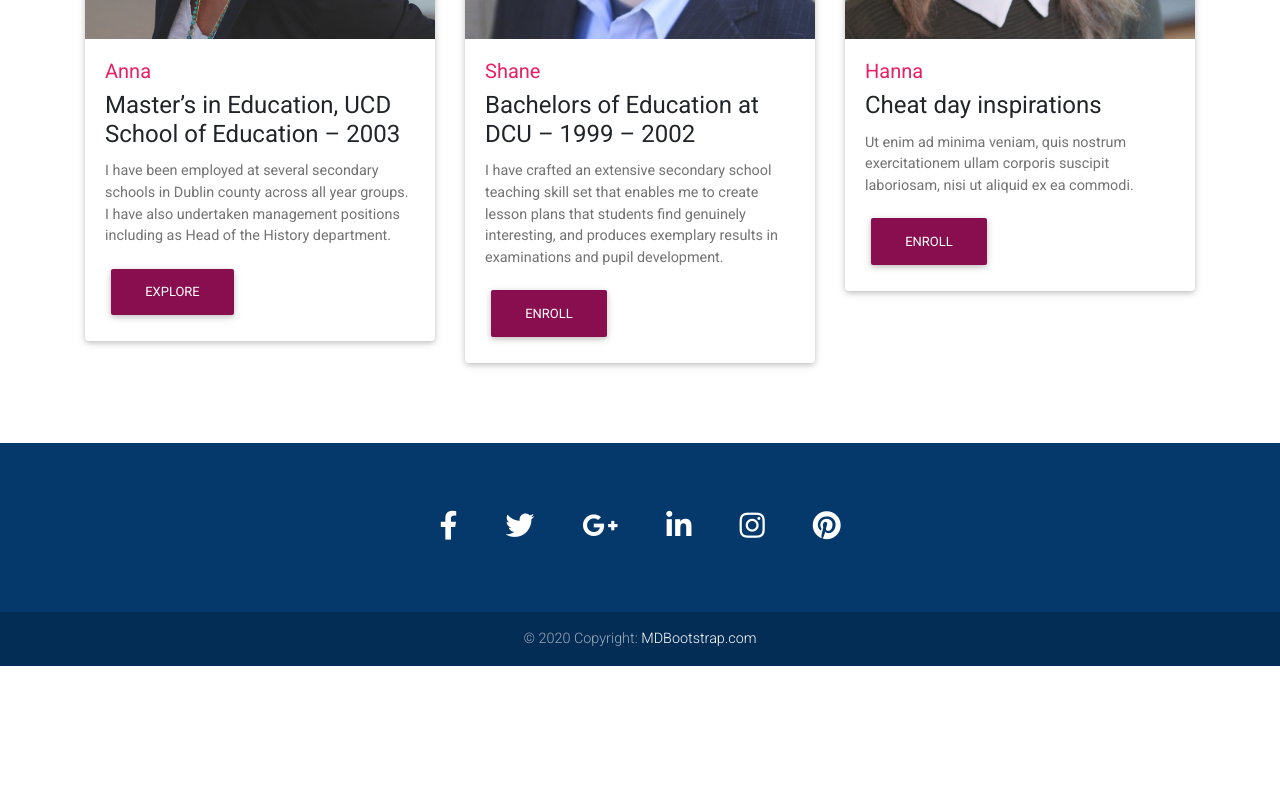
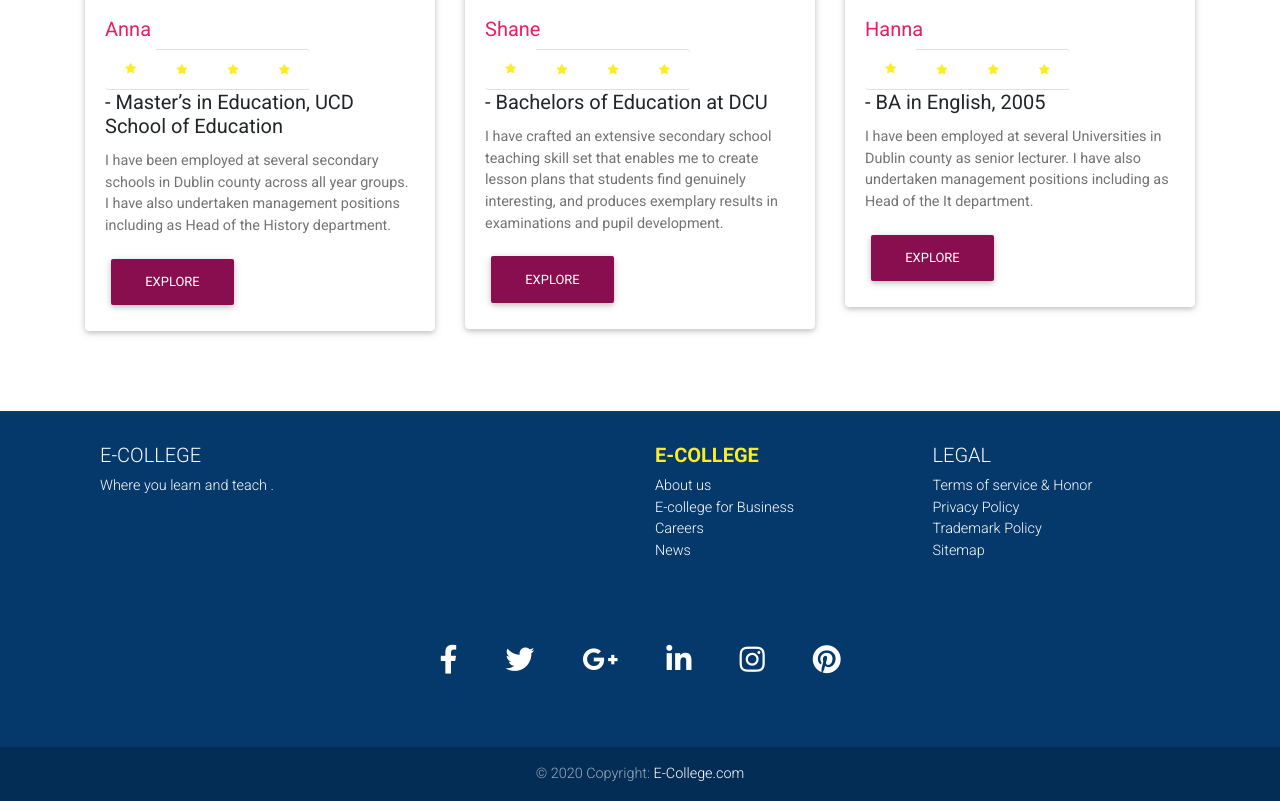
Before and after one commit to ThiwankaShan/HCI-website-project, a plain HTML site: page index.html in a window 1280 px wide. Shown: the part 1840-2641 px from the top of the page. Before the commit the page ends 2506 px from the top, so only its background shows below. Drawn offline with Linux system fonts and the light colour scheme.

Commit message:
finalized website

```diff
--- a/css/style.css
+++ b/css/style.css
@@ -33,3 +33,11 @@
 .page-footer{
     background-color:#05386B;
 }
+.star{
+    color:#FAED26;
+}
+.topic{
+    background-color:#05386B !important;
+    color:#FAED26 !important;
+    font-family: 'PT Serif', serif;
+}
--- a/index.html
+++ b/index.html
@@ -24,7 +24,7 @@
   <a class="navbar-brand" href="#"><span class="brandColor">E-College</span></a>
   <button class="navbar-toggler" type="button" data-toggle="collapse" data-target="#navbarSupportedContent-333"
     aria-controls="navbarSupportedContent-333" aria-expanded="false" aria-label="Toggle navigation">
-    <span class="navbar-toggler-icon"></span>
+    <span class="white-text"><i class="fas fa-bars fa-1x"></i></span>
   </button>
   <div class="collapse navbar-collapse" id="navbarSupportedContent-333">
     <ul class="navbar-nav mr-auto">
@@ -74,8 +74,8 @@
     <div class="py-5">
 
       <!-- Content -->
-      <h5 class="h5 orange-text text-center"><span class="welcome">Welcome</span></h5>
-      <h2 class="card-title h2 my-4 py-2">Acess 5000+ courses free online.<br> Sart today!</h2>
+      <h5 class="h5 orange-text text-center"><span class="welcome"></span></h5>
+      <h2 class="card-title h2 my-4 py-2">Access 5000+ courses free online.<br> Sart today!</h2>
       <h2 class="card-title h2 my-4 py-2">Teach to 1000+ Students from all over the World</h2>
       <a class="btn peach-gradient animated tada infinite"><i class="fas fa-chalkboard-teacher"></i> Teach</a>
 
@@ -88,7 +88,7 @@
 <div class="container">
   <!-- Search form -->
 <form class="form-inline justify-content-center ">
-  <input class="form-control form-control-sm mr-3 w-75" type="text" placeholder="Browse your course here"
+  <input class="form-control form-control-sm mr-3 w-75" type="text" placeholder="Search by subject or teacher"
     aria-label="Search">
   <i class="fas fa-search" aria-hidden="true"></i>
 </form>
@@ -96,8 +96,8 @@
 
 <!-- Sugesstion section Start-->
 <!--Top Courses start-->
-  <div class="card-header text-start" style="margin-top:1rem;">
-    <h4>Top Courses</h4>
+  <div class="card-header text-start topic" style="margin-top:1rem;">
+    <h4>Popular Courses</h4>
   </div>
   <div class="row">
     <div class="col-lg-4 col-md-12 mb-4">
@@ -118,8 +118,11 @@
         <!--Card content-->
         <div class="card-body card-body-cascade">
           <h5 class="pink-text">Chemistry</h5>
+
+            <footer class="blockquote-footer mb-3"><cite title="Source Title">Christina</cite></footer>
+
           <!--Title-->
-          <h4 class="card-title">Cheat day inspirations</h4>
+          <h4 class="card-title">Advance enthalpy Part II</h4>
           <!--Text-->
           <p class="card-text">Ut enim ad minima veniam, quis nostrum exercitationem ullam corporis suscipit
             laboriosam, nisi ut
@@ -150,8 +153,10 @@
         <!--Card content-->
         <div class="card-body card-body-cascade">
           <h5 class="pink-text">Biology</h5>
+            <footer class="blockquote-footer mb-3"> <cite title="Source Title">Shane</cite></footer>
+
           <!--Title-->
-          <h4 class="card-title">Cheat day inspirations</h4>
+          <h4 class="card-title">Respiratory system</h4>
           <!--Text-->
           <p class="card-text">Ut enim ad minima veniam, quis nostrum exercitationem ullam corporis suscipit
             laboriosam, nisi ut
@@ -182,8 +187,10 @@
         <!--Card content-->
         <div class="card-body card-body-cascade">
           <h5 class="pink-text">Mathematics</h5>
+            <footer class="blockquote-footer mb-3"> <cite title="Source Title">Anna</cite></footer>
+
           <!--Title-->
-          <h4 class="card-title">Cheat day inspirations</h4>
+          <h4 class="card-title">Graph theory</h4>
           <!--Text-->
           <p class="card-text">Ut enim ad minima veniam, quis nostrum exercitationem ullam corporis suscipit
             laboriosam, nisi ut
@@ -199,7 +206,7 @@
   </div>
   <!--Top courses End-->
   <!--Top teachers start-->
-  <div class="card-header text-start">
+  <div class="card-header text-start topic">
     <h4>Top Teachers</h4>
   </div>
   <div class="row">
@@ -221,8 +228,16 @@
         <!--Card content-->
         <div class="card-body card-body-cascade">
           <h5 class="pink-text">Anna</h5>
+
+          <ul class="list-group list-group-horizontal list-group-flush star" style="font-size:10px;">
+            <li class="list-group-item"><i class="fas fa-star"></i></li>
+            <li class="list-group-item"><i class="fas fa-star"></i></li>
+            <li class="list-group-item"><i class="fas fa-star"></i></li>
+            <li class="list-group-item"><i class="fas fa-star"></i></li>
+          </ul>
+
           <!--Title-->
-          <h4 class="card-title">Master’s in Education, UCD School of Education – 2003</h4>
+          <h5 class="card-title">- Master’s in Education, UCD School of Education</h5>
           <!--Text-->
           <p class="card-text">I have been employed at several secondary schools in Dublin county across all year groups. I have also undertaken management positions including as Head of the History department.</p>
           <a class="btn btn-unique">Explore</a>
@@ -251,11 +266,19 @@
         <!--Card content-->
         <div class="card-body card-body-cascade">
           <h5 class="pink-text">Shane</h5>
+
+          <ul class="list-group list-group-horizontal list-group-flush star" style="font-size:10px;">
+            <li class="list-group-item"><i class="fas fa-star"></i></li>
+            <li class="list-group-item"><i class="fas fa-star"></i></li>
+            <li class="list-group-item"><i class="fas fa-star"></i></li>
+            <li class="list-group-item"><i class="fas fa-star"></i></li>
+          </ul>
+
           <!--Title-->
-          <h4 class="card-title">Bachelors of Education at DCU – 1999 – 2002</h4>
+          <h5 class="card-title">- Bachelors of Education at DCU </h5>
           <!--Text-->
           <p class="card-text"> I have crafted an extensive secondary school teaching skill set that enables me to create lesson plans that students find genuinely interesting, and produces exemplary results in examinations and pupil development.</p>
-          <a class="btn btn-unique">Enroll</a>
+          <a class="btn btn-unique">Explore</a>
         </div>
         <!--/.Card content-->
 
@@ -281,13 +304,21 @@
         <!--Card content-->
         <div class="card-body card-body-cascade">
           <h5 class="pink-text">Hanna</h5>
+
+          <ul class="list-group list-group-horizontal list-group-flush star" style="font-size:10px;">
+            <li class="list-group-item"><i class="fas fa-star"></i></li>
+            <li class="list-group-item"><i class="fas fa-star"></i></li>
+            <li class="list-group-item"><i class="fas fa-star"></i></li>
+            <li class="list-group-item"><i class="fas fa-star"></i></li>
+          </ul>
+
           <!--Title-->
-          <h4 class="card-title">Cheat day inspirations</h4>
+          <h5 class="card-title">- BA in English, 2005</h5>
           <!--Text-->
-          <p class="card-text">Ut enim ad minima veniam, quis nostrum exercitationem ullam corporis suscipit
-            laboriosam, nisi ut
-            aliquid ex ea commodi.</p>
-          <a class="btn btn-unique">Enroll</a>
+          <p class="card-text">
+            I have been employed at several Universities in Dublin county as senior lecturer. I have also undertaken management positions including as Head of the It department.
+          </p>
+          <a class="btn btn-unique">Explore</a>
         </div>
         <!--/.Card content-->
 
@@ -307,6 +338,77 @@
 
   <!-- Footer Elements -->
   <div class="container">
+
+     <!-- Footer Links -->
+  <div class="container-fluid text-center text-md-left" style="padding-top:2rem;">
+
+    <!-- Grid row -->
+    <div class="row" >
+
+      <!-- Grid column -->
+      <div class="col-md-6 mt-md-0 mt-3">
+
+        <!-- Content -->
+        <h5 class="text-uppercase">E-College</h5>
+        <p>Where you learn and teach .</p>
+
+      </div>
+      <!-- Grid column -->
+
+      <hr class="clearfix w-100 d-md-none pb-3">
+
+      <!-- Grid column -->
+      <div class="col-md-3 mb-md-0 mb-3">
+
+        <!-- Links -->
+        <h5 class="text-uppercase"><span style="color:#FAED26; font-weight: 600;">E-College</span></h5>
+
+        <ul class="list-unstyled">
+          <li>
+            <a href="#!">About us</a>
+          </li>
+          <li>
+            <a href="#!">E-college for Business</a>
+          </li>
+          <li>
+            <a href="#!">Careers</a>
+          </li>
+          <li>
+            <a href="#!">News</a>
+          </li>
+        </ul>
+
+      </div>
+      <!-- Grid column -->
+
+      <!-- Grid column -->
+      <div class="col-md-3 mb-md-0 mb-3">
+
+        <!-- Links -->
+        <h5 class="text-uppercase">Legal</h5>
+
+        <ul class="list-unstyled">
+          <li>
+            <a href="#!">Terms of service & Honor</a>
+          </li>
+          <li>
+            <a href="#!">Privacy Policy</a>
+          </li>
+          <li>
+            <a href="#!">Trademark Policy</a>
+          </li>
+          <li>
+            <a href="#!">Sitemap</a>
+          </li>
+        </ul>
+
+      </div>
+      <!-- Grid column -->
+
+    </div>
+    <!-- Grid row -->
+
+  </div>
 
     <!-- Grid row-->
     <div class="row">
@@ -351,7 +453,7 @@
 
   <!-- Copyright -->
   <div class="footer-copyright text-center py-3">© 2020 Copyright:
-    <a href="https://mdbootstrap.com/education/bootstrap/"> MDBootstrap.com</a>
+    <a href="https://mdbootstrap.com/education/bootstrap/"> E-College.com</a>
   </div>
   <!-- Copyright -->
 
```
